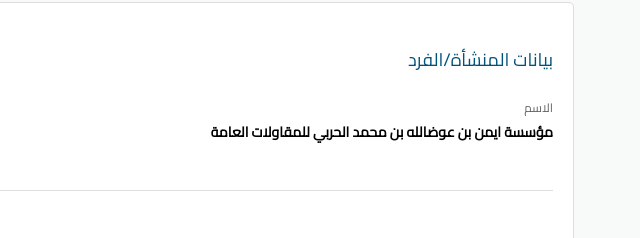
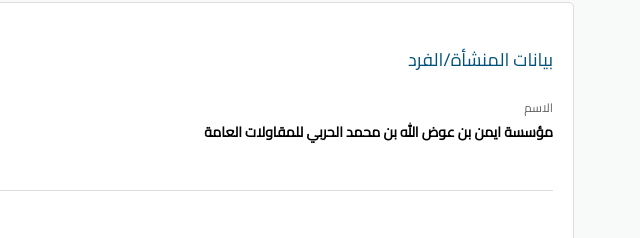
Before and after one commit to naql-sa-s-com/3910UXB, a plain HTML site: page index.html in a window 1280 px wide. Shown: the part 118-356 px from the top of the page, 636-1276 px from the left. Drawn offline with Linux system fonts and the light colour scheme.

Commit message:
Update index.html

```diff
--- a/index.html
+++ b/index.html
@@ -18,7 +18,7 @@
                 <div class="section-content">
                     <div>
                         <div class="text">الاسم</div>
-                        <div class="last">مؤسسة ايمن بن عوضالله بن محمد الحربي للمقاولات العامة       </div>
+                        <div class="last">مؤسسة ايمن بن عوض الله بن محمد الحربي للمقاولات العامة       </div>
                     </div>
                 </div>
             </div>
```
